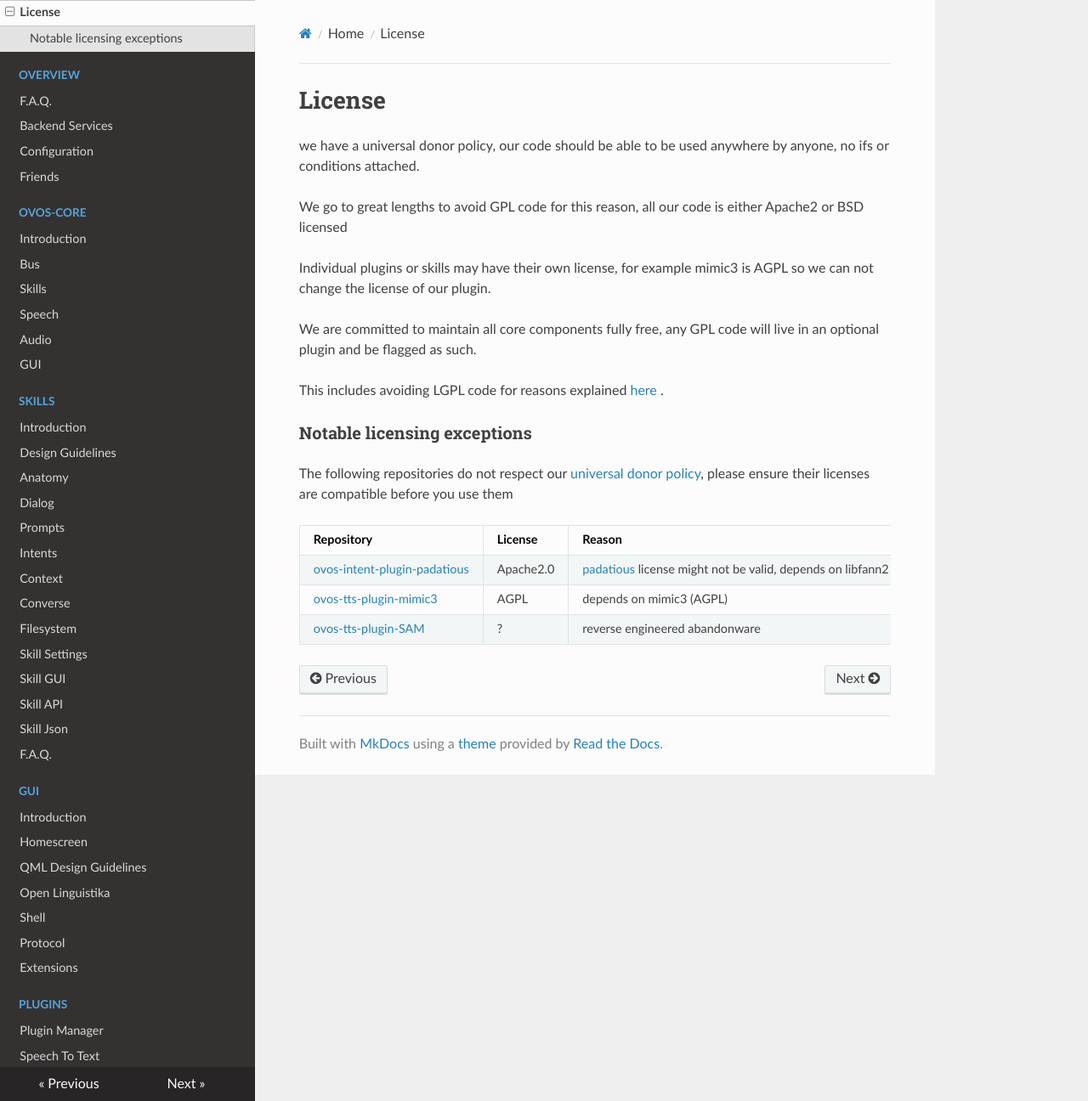
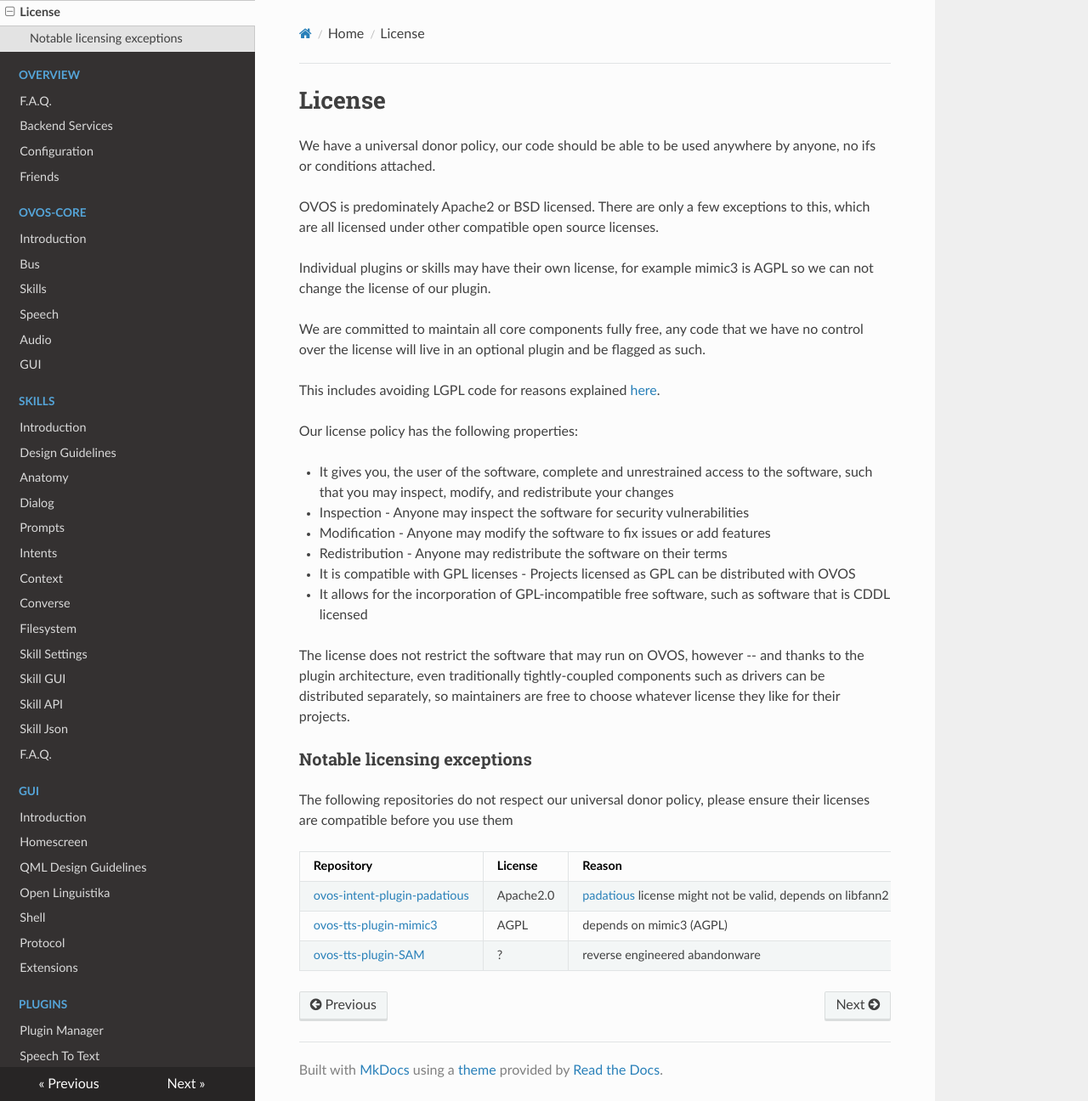
Before and after one commit to OpenVoiceOS/community-docs, an MkDocs documentation site: the page built from docs/license.md, in a window 1280 px wide and 1296 px high. Shown: the whole window at 85% size. Built offline with MkDocs 1.6.1, drawn with Linux system fonts in a browser that asks for light colours; nearby versions of some CDN libraries.

Commit message:
improve license docs (#22)
* improve license docs

* improve license docs

```diff
--- a/docs/license.md
+++ b/docs/license.md
@@ -1,23 +1,30 @@
 # License
 
-we have a universal donor policy, our code should be able to be used anywhere by anyone, no ifs or conditions attached.
+We have a universal donor policy, our code should be able to be used anywhere by anyone, no ifs or conditions attached.
 
-We go to great lengths to avoid GPL code for this reason, all our code is either Apache2 or BSD licensed
+OVOS is predominately Apache2 or BSD licensed. There are only a few exceptions to this, which are all licensed under other compatible open source licenses.
 
-Individual plugins or skills may have their own license, for example mimic3 is AGPL so we can not change the license of
-our plugin.
+Individual plugins or skills may have their own license, for example mimic3 is AGPL so we can not change the license of our plugin.
 
-We are committed to maintain all core components fully free, any GPL code will live in an optional plugin and be flagged
-as such.
+We are committed to maintain all core components fully free, any code that we have no control over the license will live in an optional plugin and be flagged as such.
 
-This includes avoiding LGPL code for reasons
-explained [here](https://softwareengineering.stackexchange.com/questions/119436/what-does-gpl-with-classpath-exception-mean-in-practice/326325#326325)
-.
+This includes avoiding LGPL code for reasons explained [here](https://softwareengineering.stackexchange.com/questions/119436/what-does-gpl-with-classpath-exception-mean-in-practice/326325#326325).
+
+Our license policy has the following properties:
+
+-  It gives you, the user of the software, complete and unrestrained access to the software, such that you may inspect, modify, and redistribute your changes
+  - Inspection - Anyone may inspect the software for security vulnerabilities
+  - Modification - Anyone may modify the software to fix issues or add features
+  - Redistribution - Anyone may redistribute the software on their terms
+- It is compatible with GPL licenses - Projects licensed as GPL can be distributed with OVOS
+- It allows for the incorporation of GPL-incompatible free software, such as software that is CDDL licensed
+
+The license does not restrict the software that may run on OVOS, however -- and thanks to the plugin architecture, even traditionally tightly-coupled components such as drivers can be distributed separately, so maintainers are free to choose whatever license they like for their projects.
+
 
 ### Notable licensing exceptions
 
-The following repositories do not respect our [universal donor policy](#how-is-ovos-licensed), please ensure their
-licenses are compatible before you use them
+The following repositories do not respect our universal donor policy, please ensure their licenses are compatible before you use them
 
 | Repository                                                                                  | License   | Reason                                                                                                     |
 |---------------------------------------------------------------------------------------------|-----------|------------------------------------------------------------------------------------------------------------|
```
